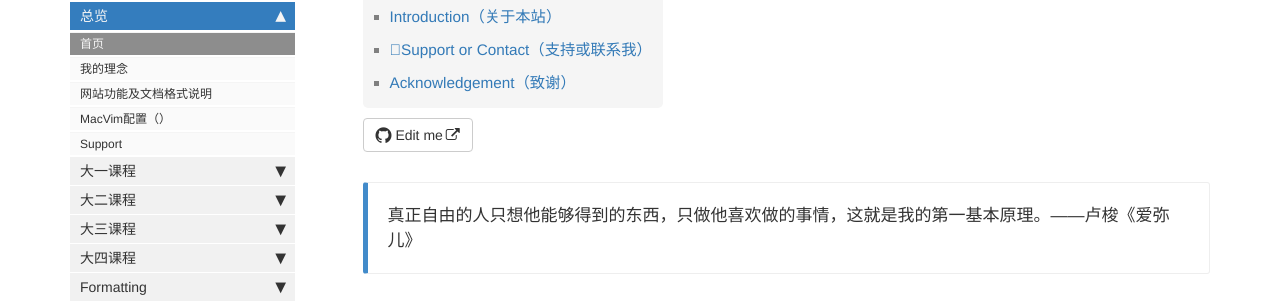
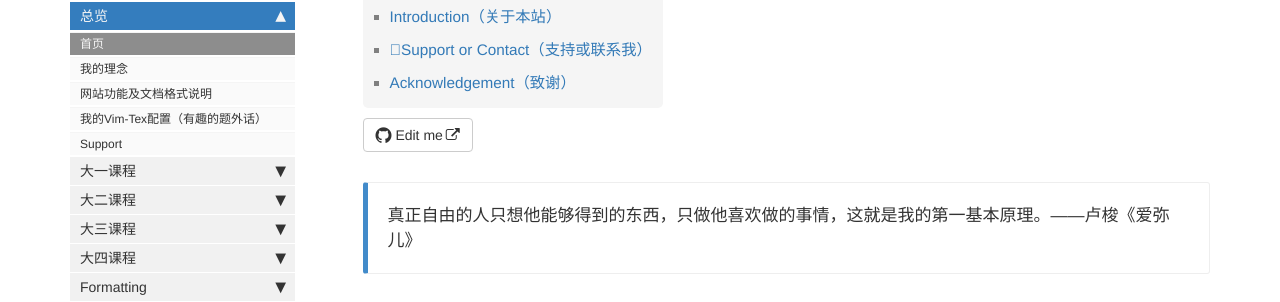
Before and after one commit to aisjtu/aisjtu.github.io, a Jekyll site: the page built from index.md, in a window 1280 px wide. Shown: the part 179-481 px from the top of the page. Built offline with Jekyll 4.4.1, drawn with Linux system fonts in a browser that asks for light colours; comment, search, counter and statistics services are not loaded.

Commit message:
Update mydoc_sidebar.yml

```diff
--- a/_data/sidebars/mydoc_sidebar.yml
+++ b/_data/sidebars/mydoc_sidebar.yml
@@ -36,7 +36,7 @@ entries:
       url: /mydoc_supported_features.html
       output: web, pdf
 
-    - title: MacVim配置（）
+    - title: 我的Vim-Tex配置（有趣的题外话）
       url: /mydoc_about.html
       output: web, pdf
 
```
